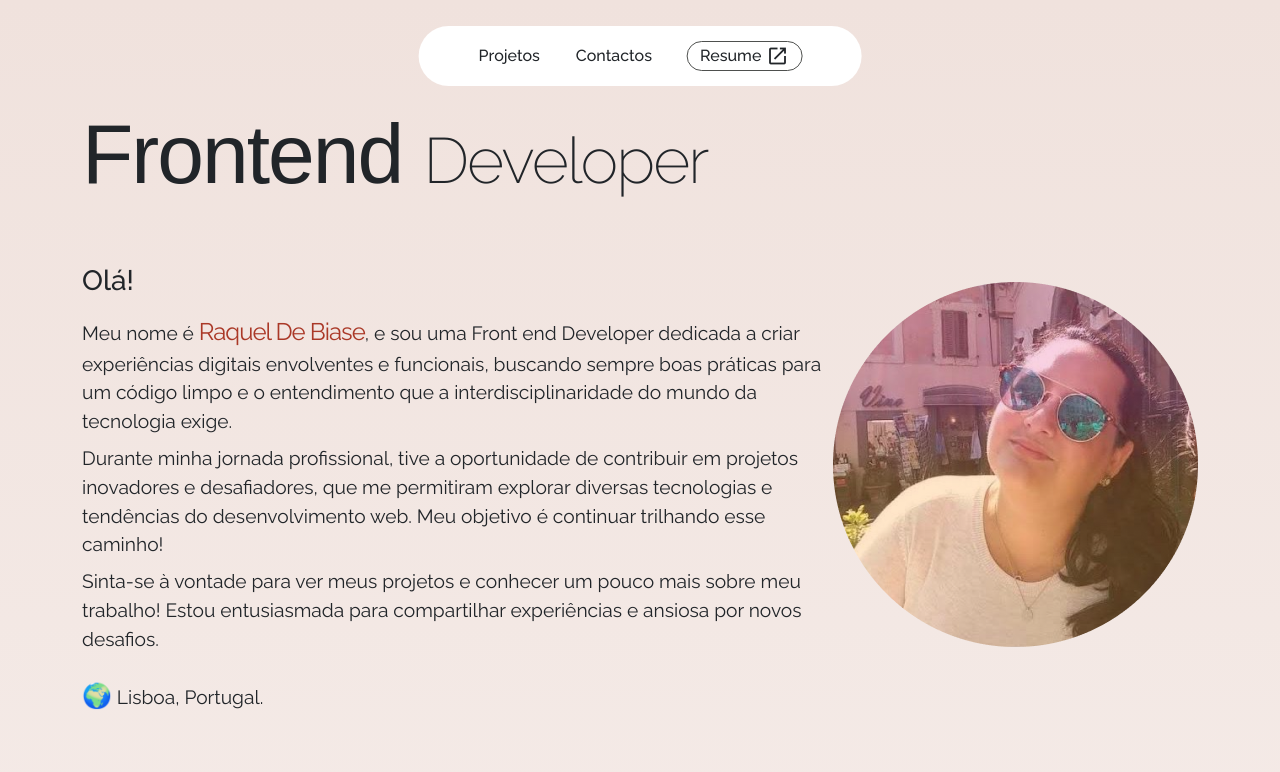
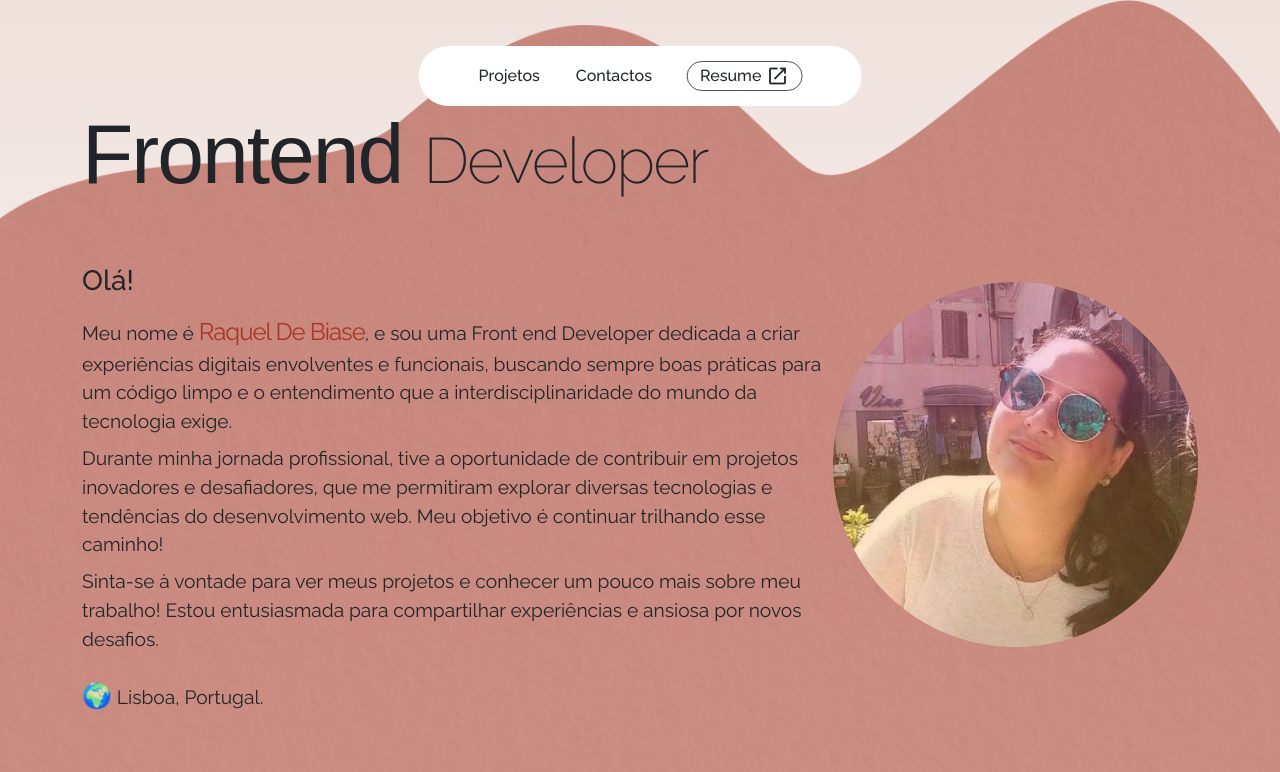
Before and after one commit to raqueldebiase/MeuWebsite, an Angular app: page / in a window 1280 px wide. Shown: the top 772 px of the page. Built offline with nearby package versions, Linux system fonts and the light colour scheme; grey boxes are pictures that could not be loaded.

Commit message:
add parallax fix 2

```diff
--- a/src/app/app.component.css
+++ b/src/app/app.component.css
@@ -1,7 +1,13 @@
 
 main {
   background: linear-gradient(to bottom, #F0E2DD, #FFFFFF);
-
+  background-image: url('../assets/images/bg-main.png');
+  background-size: cover;
+  background-attachment: fixed;
+  height: 150vh;
+  position: relative;
+  background-repeat: no-repeat;
+  background-position: center bottom ;
 }
 
 
--- a/src/app/app.component.html
+++ b/src/app/app.component.html
@@ -1,4 +1,4 @@
-<main class="container-fluid main">
+<main class="container-fluid main " [ngStyle]="{ 'background-position-y': parallax2Offset + 'px' }">
   <section class="row header">
     <app-menu></app-menu>
   </section>
--- a/src/app/app.component.ts
+++ b/src/app/app.component.ts
@@ -1,4 +1,4 @@
-import { Component, OnInit } from '@angular/core';
+import { Component, OnInit, HostListener } from '@angular/core';
 
 
 
@@ -23,4 +23,13 @@ export class AppComponent implements OnInit{
 
   }
 
+  parallaxOffset: number = 0;
+  parallax2Offset: number = 0;
+
+  @HostListener('window:scroll', ['$event'])
+  onWindowScroll(event: any) {
+    this.parallaxOffset = window.pageYOffset * 0.7; // Ajuste o valor (0.7) para a velocidade desejada do parallax
+    this.parallax2Offset = window.pageYOffset * 0.2; // Ajuste o valor (0.5) para a velocidade desejada do segundo parallax
+  }
+
 }
--- a/src/app/content/content.component.ts
+++ b/src/app/content/content.component.ts
@@ -11,7 +11,7 @@ export class ContentComponent {
 
   @HostListener('window:scroll', ['$event'])
   onWindowScroll(event: any) {
-    this.parallaxOffset = window.pageYOffset * 0.7; // Ajuste o valor (0.7) para a velocidade desejada do parallax
+    this.parallaxOffset = window.pageYOffset * 0.4; // Ajuste o valor (0.7) para a velocidade desejada do parallax
     this.parallax2Offset = window.pageYOffset * 0.1; // Ajuste o valor (0.5) para a velocidade desejada do segundo parallax
   }
 }
```
